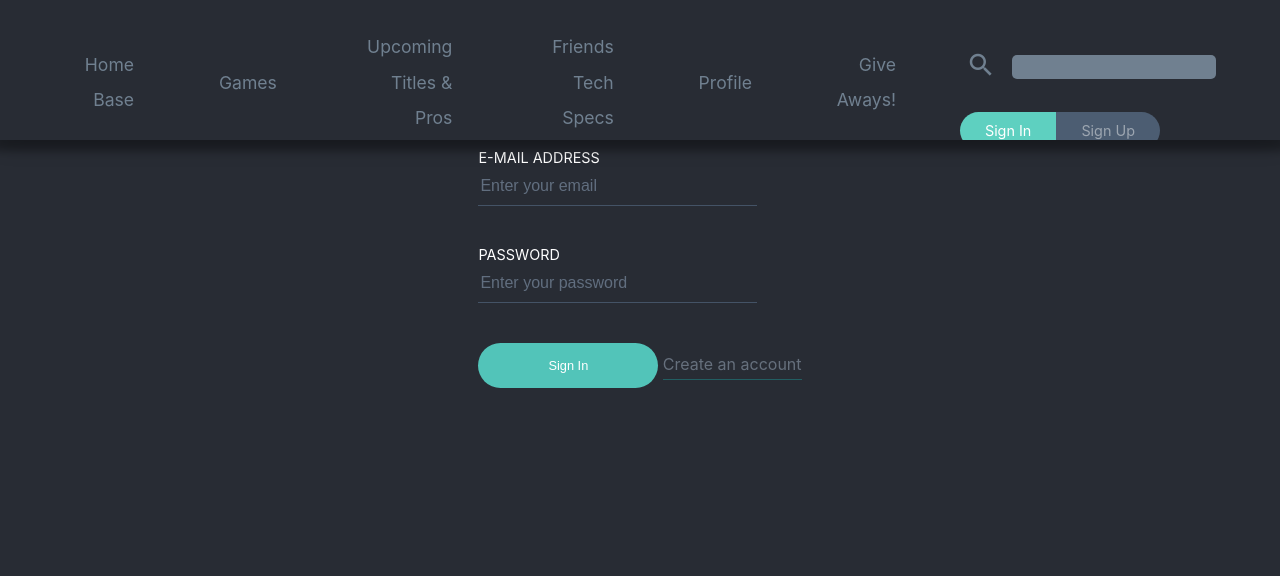
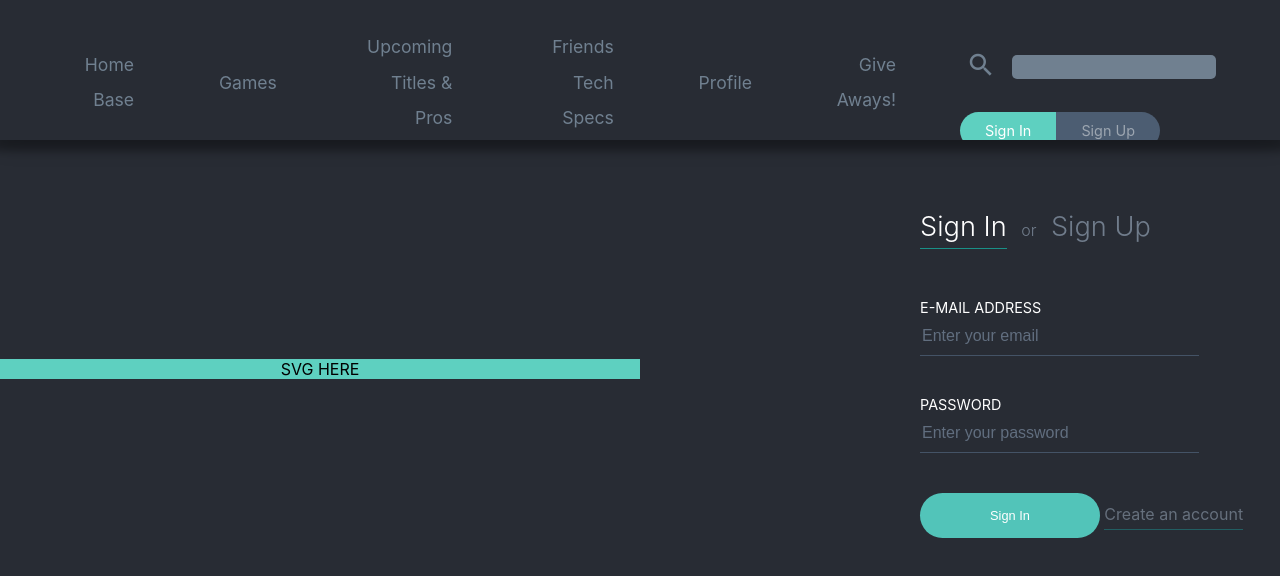
Before and after one commit to BuddhaTheChef/jul2019, a React (Create React App) app: page /sign-in in a window 1280 px wide. Shown: the top 576 px of the page. Built offline with nearby package versions, Linux system fonts and the light colour scheme; a web font is replaced by a local one.

Commit message:
added in styling for sign in

```diff
--- a/src/App.css
+++ b/src/App.css
@@ -307,6 +307,8 @@ textarea:focus, input:focus{
 
 .FormCenter {
   margin-bottom: 100px;
+  margin-left: 280px;
+  margin-top: 150px;
 }
 
 .FormTitle {
--- a/src/components/SignIn.js
+++ b/src/components/SignIn.js
@@ -35,12 +35,11 @@ class SignIn extends Component {
       <div
         style={{
           marginTop: "60px",
-          height: "-webkit-fill-available",
           display: "flex",
-          justifyContent: "center",
           alignItems: "center"
         }}
       >
+      <div style={{backgroundColor: '#5ED0C0', height: '-webkit-fill-available', width: '50%', display: 'flex', alignItems: 'center', justifyContent: 'center'}}>SVG HERE</div>
         <div className="FormCenter">
           <div className="FormTitle">
             <NavLink
--- a/src/components/SignUp.js
+++ b/src/components/SignUp.js
@@ -38,12 +38,11 @@ class SignUp extends Component {
       <div
         style={{
           marginTop: "60px",
-          height: "-webkit-fill-available",
           display: "flex",
-          justifyContent: "center",
           alignItems: "center"
         }}
       >
+      <div style={{backgroundColor: '#5ED0C0', height: '-webkit-fill-available', width: '50%', display: 'flex', alignItems: 'center', justifyContent: 'center'}}>SVG HERE</div>
         <div className="FormCenter">
           <div className="FormTitle">
             <NavLink
```
